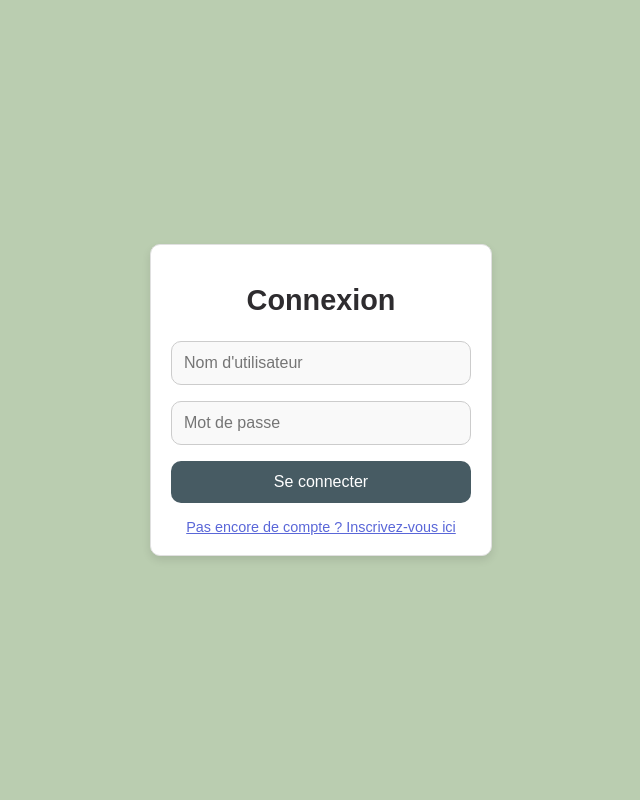
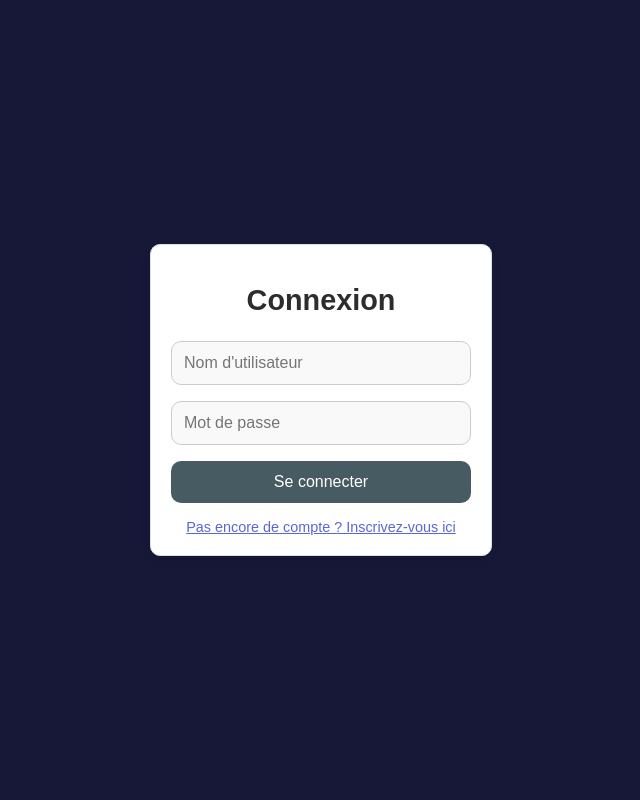
Before and after one commit to TheoVangheluwe/Sprouts, a Django app: page /login/ in a window 1280 px wide. Shown: the whole page, without its empty margins (319-959 px from the left). Run offline with Django 5.2, Linux system fonts and the light colour scheme.

Commit message:
update css login

```diff
--- a/Game/static/Game/css/login.css
+++ b/Game/static/Game/css/login.css
@@ -1,7 +1,7 @@
 /* Style pour le corps de la page */
 body {
     font-family: Arial, sans-serif;
-    background-color: #BACDB0; /* Couleur de fond douce */
+    background-color: #171738; /* Couleur de fond douce */
     margin: 0;
     padding: 0;
     display: flex;
@@ -65,7 +65,7 @@ button {
 }
 
 button:hover {
-    background-color: #434190; /* Bleu plus foncé au survol */
+    background-color: #3423A6; /* Bleu plus foncé au survol */
 }
 
 /* Lien "Register" */
```
Also changed, not shown: db.sqlite3.
